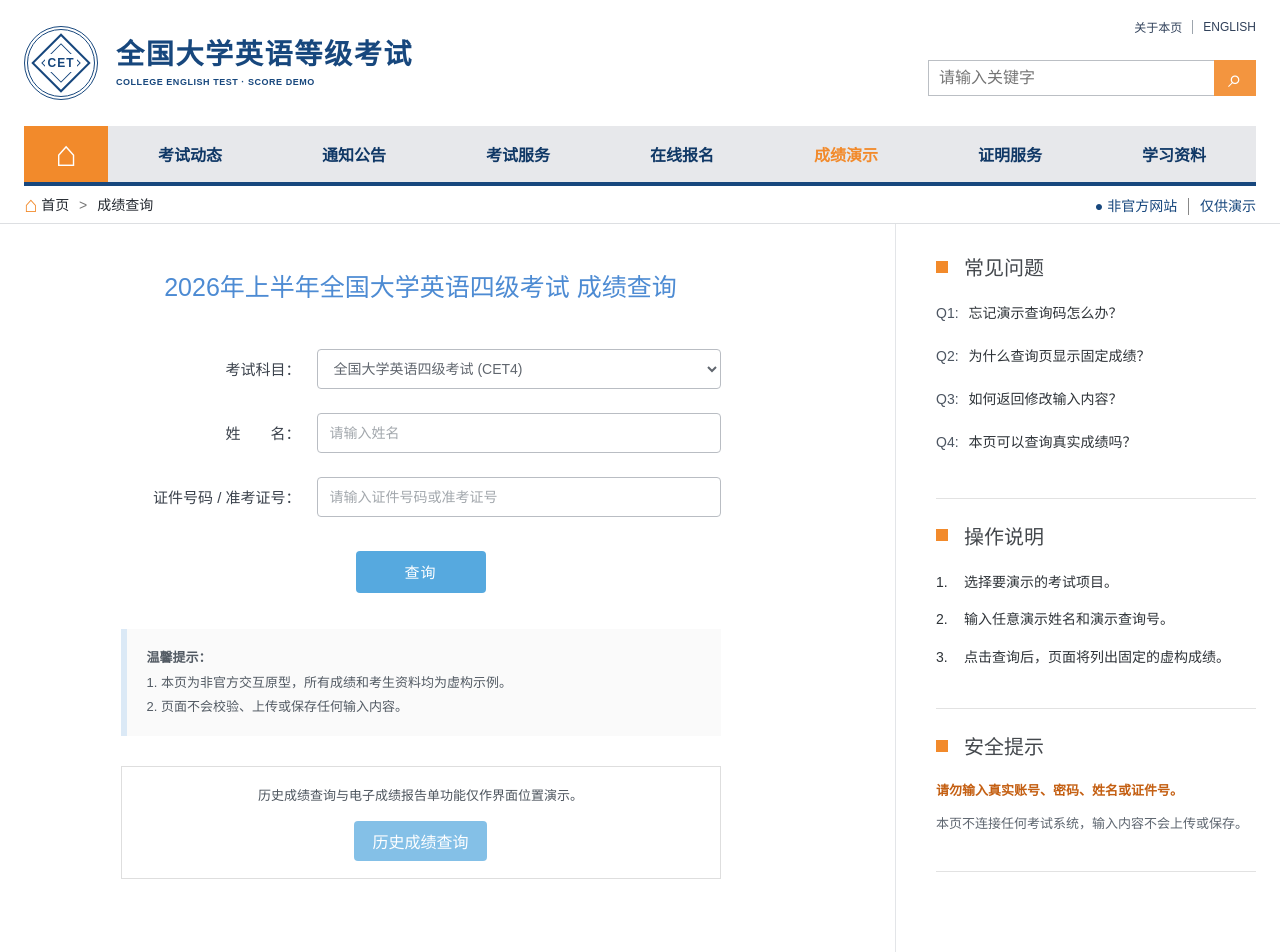
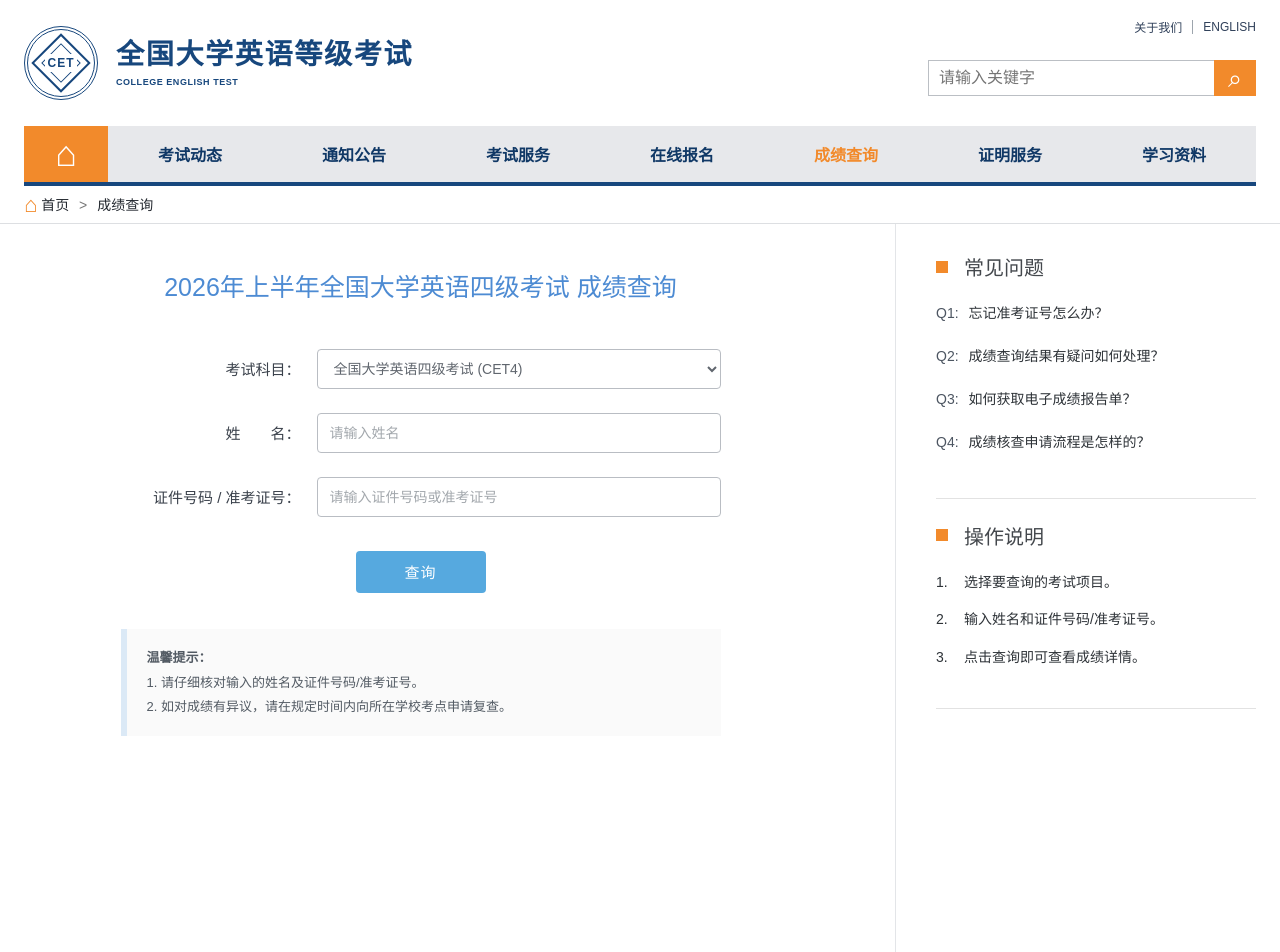
Before and after one commit to sliuhaob/cet4-score-demo, a Next.js app: page / in a window 1280 px wide. Shown: the top 952 px of the page. Built offline with nearby package versions, Linux system fonts and the light colour scheme.

Commit message:
feat: remove demo disclaimer notices and history-box

```diff
--- a/app/layout.tsx
+++ b/app/layout.tsx
@@ -7,19 +7,19 @@
 
 export const metadata: Metadata = {
   metadataBase: new URL(`${siteOrigin}/`),
-  title: '大学英语四级成绩查询 · 非官方演示',
-  description: '仿考试信息门户布局的大学英语四级成绩查询界面演示，不收集或保存任何输入内容。',
+  title: '全国大学英语四级考试 (CET4) 成绩查询 - 中国教育考试网',
+  description: '全国大学英语四、六级考试 (CET) 成绩查询与成绩报告单。',
   openGraph: {
-    title: '大学英语四级成绩查询 · 非官方演示',
-    description: '传统考试信息门户风格的查询与成绩详情界面演示。',
-    images: [{ url: `${siteOrigin}/og.png`, alt: '大学英语四级成绩查询非官方演示' }],
+    title: '全国大学英语四级考试 (CET4) 成绩查询 - 中国教育考试网',
+    description: '全国大学英语四、六级考试 (CET) 成绩查询与成绩报告单。',
+    images: [{ url: `${siteOrigin}/og.png`, alt: '全国大学英语四级考试成绩查询' }],
     type: 'website',
     locale: 'zh_CN',
   },
   twitter: {
     card: 'summary_large_image',
-    title: '大学英语四级成绩查询 · 非官方演示',
-    description: '传统考试信息门户风格的查询与成绩详情界面演示。',
+    title: '全国大学英语四级考试 (CET4) 成绩查询 - 中国教育考试网',
+    description: '全国大学英语四、六级考试 (CET) 成绩查询与成绩报告单。',
     images: [`${siteOrigin}/og.png`],
   },
 };
--- a/app/page.tsx
+++ b/app/page.tsx
@@ -7,16 +7,16 @@
   '通知公告',
   '考试服务',
   '在线报名',
-  '成绩演示',
+  '成绩查询',
   '证明服务',
   '学习资料',
 ];
 
 const questions = [
-  '忘记演示查询码怎么办？',
-  '为什么查询页显示固定成绩？',
-  '如何返回修改输入内容？',
-  '本页可以查询真实成绩吗？',
+  '忘记准考证号怎么办？',
+  '成绩查询结果有疑问如何处理？',
+  '如何获取电子成绩报告单？',
+  '成绩核查申请流程是怎样的？',
 ];
 
 function PortalHeader() {
@@ -24,25 +24,25 @@
     <>
       <header className="portal-header">
         <div className="portal-container header-inner">
-          <a className="portal-brand" href="#top" aria-label="四级成绩查询演示首页">
+          <a className="portal-brand" href="#top" aria-label="四级成绩查询首页">
             <span className="seal" aria-hidden="true">
               <span>CET</span>
             </span>
             <span className="brand-copy">
               <strong>全国大学英语等级考试</strong>
-              <small>COLLEGE ENGLISH TEST · SCORE DEMO</small>
+              <small>COLLEGE ENGLISH TEST</small>
             </span>
           </a>
 
           <div className="header-tools">
             <div className="utility-links">
-              <span>关于本页</span>
+              <span>关于我们</span>
               <i />
               <span>ENGLISH</span>
             </div>
-            <div className="site-search" aria-label="站内搜索（界面演示）">
-              <input type="search" placeholder="请输入关键字" aria-label="站内搜索（不可用）" disabled />
-              <button type="button" aria-label="搜索功能仅作界面演示" disabled>⌕</button>
+            <div className="site-search" aria-label="站内搜索">
+              <input type="search" placeholder="请输入关键字" aria-label="站内搜索" />
+              <button type="button" aria-label="搜索">⌕</button>
             </div>
           </div>
         </div>
@@ -53,8 +53,8 @@
           <a className="home-tab" href="#top" aria-label="首页">⌂</a>
           {navItems.map((item) => (
             <span
-              className={`nav-item${item === '成绩演示' ? ' active' : ''}`}
-              aria-current={item === '成绩演示' ? 'page' : undefined}
+              className={`nav-item${item === '成绩查询' ? ' active' : ''}`}
+              aria-current={item === '成绩查询' ? 'page' : undefined}
               key={item}
             >
               {item}
@@ -66,7 +66,6 @@
       <div className="breadcrumb-bar">
         <div className="portal-container breadcrumb-inner">
           <span><b aria-hidden="true">⌂</b> 首页 <i>&gt;</i> 成绩查询</span>
-          <span className="demo-account">● 非官方网站 <i /> 仅供演示</span>
         </div>
       </div>
     </>
@@ -88,16 +87,10 @@
       <section className="side-section">
         <h2><i />操作说明</h2>
         <ol className="instruction-list">
-          <li>选择要演示的考试项目。</li>
-              <li>输入任意演示姓名和演示查询号。</li>
-          <li>点击查询后，页面将列出固定的虚构成绩。</li>
+          <li>选择要查询的考试项目。</li>
+          <li>输入姓名和证件号码/准考证号。</li>
+          <li>点击查询即可查看成绩详情。</li>
         </ol>
-      </section>
-
-      <section className="side-section safety-section">
-        <h2><i />安全提示</h2>
-        <p><b>请勿输入真实账号、密码、姓名或证件号。</b></p>
-        <p>本页不连接任何考试系统，输入内容不会上传或保存。</p>
       </section>
     </aside>
   );
@@ -164,13 +157,8 @@
 
         <div className="warm-notice">
           <strong>温馨提示：</strong>
-          <p>1. 本页为非官方交互原型，所有成绩和考生资料均为虚构示例。</p>
-          <p>2. 页面不会校验、上传或保存任何输入内容。</p>
-        </div>
-
-        <div className="history-box">
-          <p>历史成绩查询与电子成绩报告单功能仅作界面位置演示。</p>
-          <button type="button" disabled>历史成绩查询</button>
+          <p>1. 请仔细核对输入的姓名及证件号码/准考证号。</p>
+          <p>2. 如对成绩有异议，请在规定时间内向所在学校考点申请复查。</p>
         </div>
       </section>
 
@@ -236,7 +224,7 @@
     <main className="portal-shell" id="top">
       <PortalHeader />
       <p className="sr-only" role="status" aria-live="polite">
-        {view === 'result' ? '已显示演示成绩详情' : '已显示成绩查询表单'}
+        {view === 'result' ? '已显示成绩详情' : '已显示成绩查询表单'}
       </p>
       <div className="portal-container page-content" id="content">
         {view === 'query' ? (
@@ -252,8 +240,8 @@
       </div>
       <footer className="portal-footer">
         <div className="portal-container">
-          <p>非官方页面 · 仅用于交互与视觉展示 · 请勿输入真实个人信息</p>
-          <span>CET SCORE UI DEMO © 2026</span>
+          <p>中国教育考试网 版权所有</p>
+          <span>CET SCORE © 2026</span>
         </div>
       </footer>
     </main>
```
